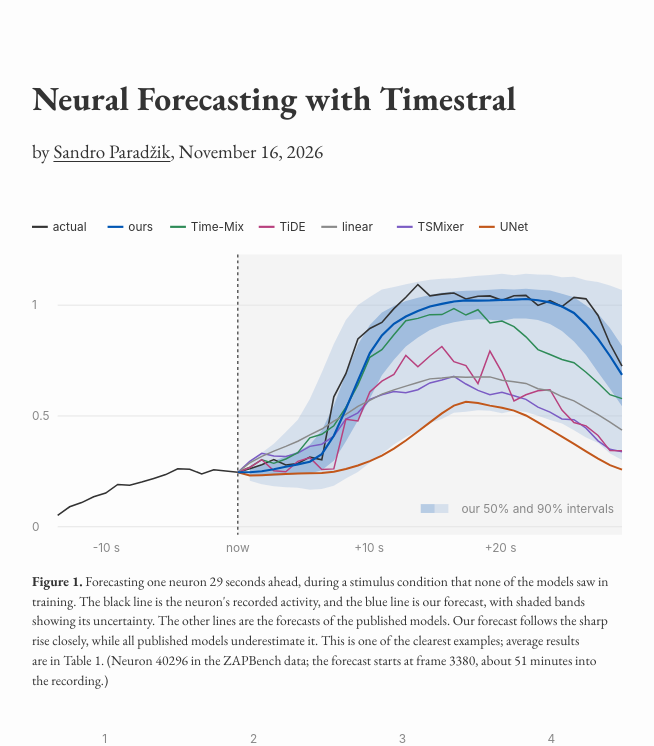
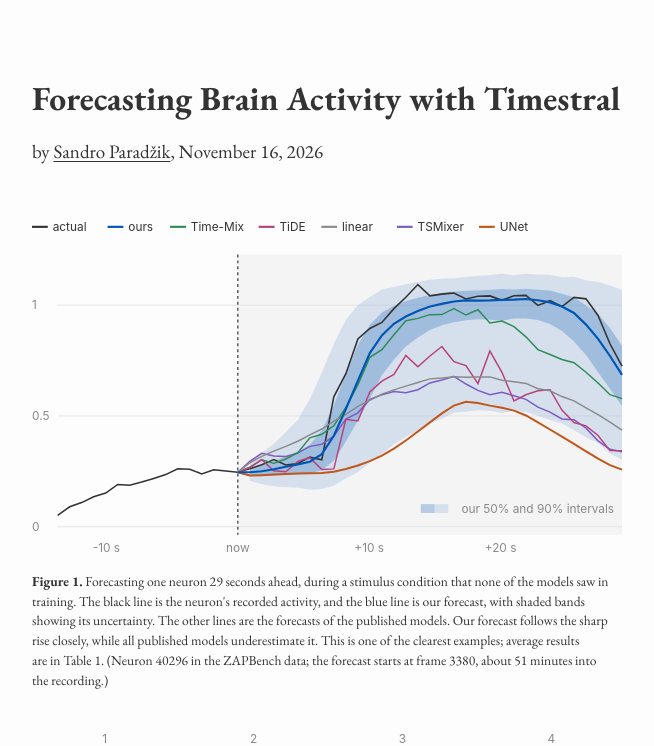
Before and after one commit to sandropa/sandropa.github.io, a Jekyll site: the page built from _posts/2026-11-16-forecasting-brain-activity-with-timestral.md, in a window 1280 px wide and 900 px high, cut to the strip 0-746 px from the top of the window. Shown: the whole strip, without its empty margins (312-966 px from the left). Built offline with Jekyll 4.4.1, drawn with Linux system fonts in a browser that asks for light colours.

Commit message:
Rename the draft: Forecasting Brain Activity with Timestral

```diff
--- a/_posts/2026-11-16-neural-forecasting-with-timestral.md
+++ b/_posts/2026-11-16-forecasting-brain-activity-with-timestral.md
@@ -1,5 +1,5 @@
 ---
-title: Neural Forecasting with Timestral
+title: Forecasting Brain Activity with Timestral
 date: 2026-11-16
 ---
 
```
